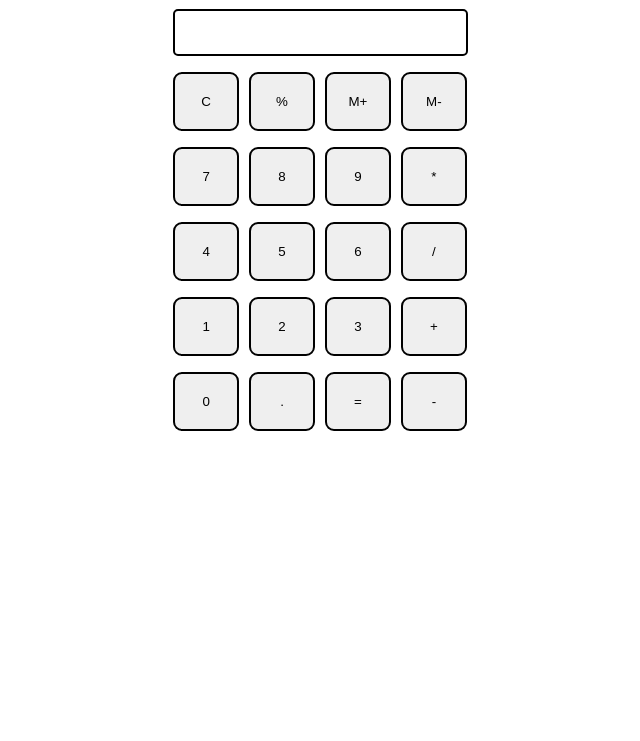
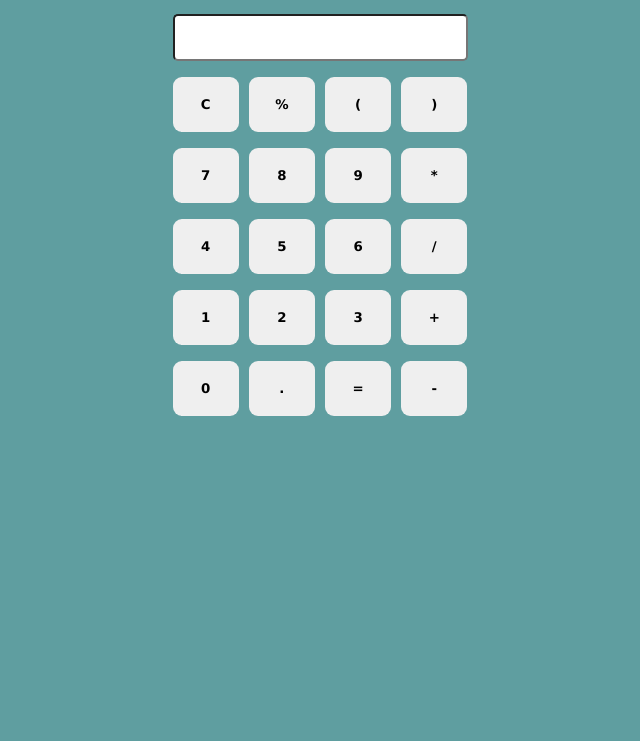
Before and after one commit to Awesomemayor/awesomemayor.github.io, a plain HTML site: page index.html in a window 1280 px wide. Shown: the part 80-821 px from the top of the page, without its empty margins (328-968 px from the left). Drawn offline with Linux system fonts and the light colour scheme; a web font is replaced by a local one.

Commit message:
improved the styles

```diff
--- a/index.html
+++ b/index.html
@@ -5,13 +5,13 @@
 <head>
   <meta charset="utf-8">
   <meta name="viewport" content="width=device-width">
-  <title>Calculate me! - A calculator made my me</title>
+  <title>MY BASIC CALCULATOR</title>
   <link href="style.css" rel="stylesheet" type="text/css" />
   <link href="utils.css" rel="stylesheet" type="text/css" />
 </head>
 
 <body>
-  <h1 class="text-center">Welcome to Calculate me!</h1>
+  <h1 class="text-center">My Basic Arithmetic Calculator</h1>
   <div class="container flex flex-col items-center mx-auto m-w-20">
     <div class="row">
       <input class="input" type="text"/>
@@ -19,8 +19,8 @@
     <div class="row">
       <button class="button">C</button>
       <button class="button">%</button>
-      <button class="button">M+</button>
-      <button class="button">M-</button>
+      <button class="button">(</button>
+      <button class="button">)</button>
     </div>
     <div class="row">
       <button class="button">7</button>
--- a/script.js
+++ b/script.js
@@ -1,4 +1,4 @@
-// Todo: Make M+ M- and MC functional
+// Todo: Make ( ) and MC functional
 let string = "";
 let buttons = document.querySelectorAll('.button');
 Array.from(buttons).forEach((button)=>{
--- a/style.css
+++ b/style.css
@@ -1,17 +1,22 @@
-@import url('https://fonts.googleapis.com/css2?family=Roboto:wght@300&family=Ubuntu:wght@300&display=swap');
+@import url('https://fonts.google.com/specimen/Kdam+Thmor+Pro:wght@300&family=Ubuntu:wght@300&display=swap');
 html, body {
   height: 100%;
   width: 100%;
-  font-family: 'Roboto', sans-serif;
+  font-family: Cambria, Cochin, Georgia, Times, 'Times New Roman', serif;
+  background-color: cadetblue;
+  font-weight: bold;
+  color: white;
 }
 
 .button{
   width: 66px;
   padding: 20px;
   margin: 0 3px;
-  border: 2px solid black;
+  border: 1px orange;
   border-radius: 9px;
-  cursor: pointer;
+  cursor: auto;
+  font-weight: bold;
+  font-family: 'Lucida Sans', 'Lucida Sans Regular', 'Lucida Grande', 'Lucida Sans Unicode', Geneva, Verdana, sans-serif;
 }
 
 .row{
@@ -22,6 +27,6 @@ html, body {
   font-size: 20px;
     margin: 0;
     padding: 10px 0px;
-    border: 2px solid black;
+    border: 4px bold orange;
     border-radius: 5px;
 }
```
